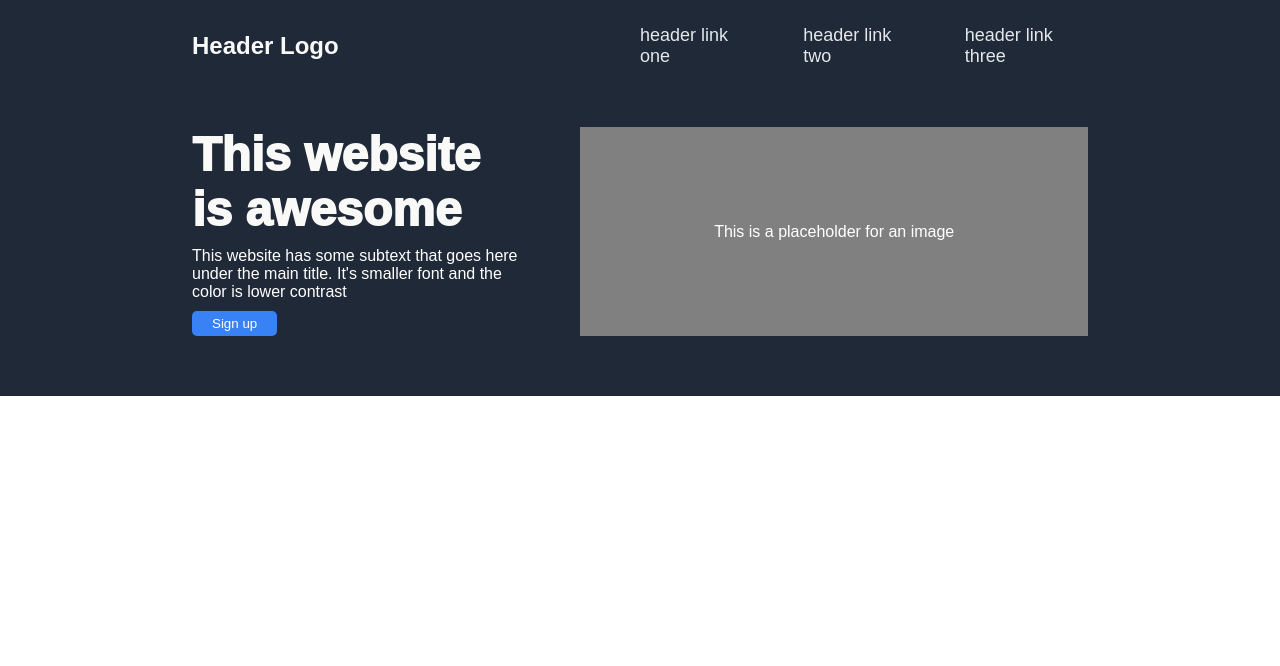
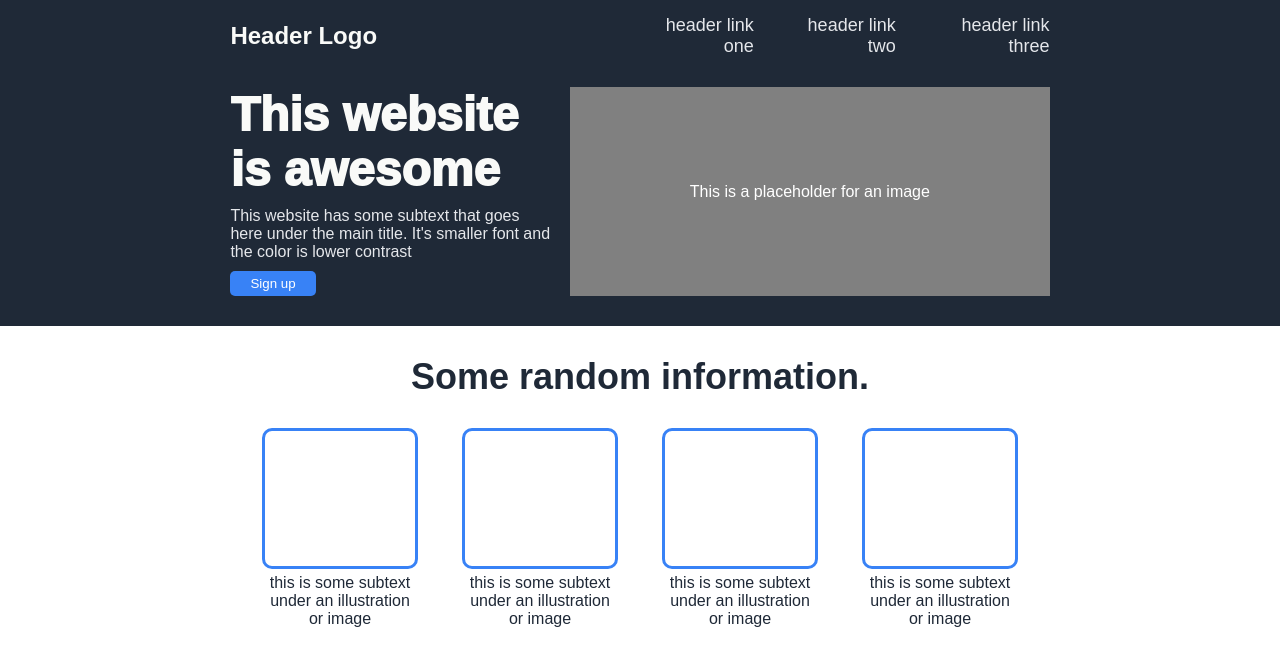
Before and after one commit to WilmarLofranco/landing-page-project, a plain HTML site: page index.html in a window 1280 px wide. Drawn offline with Linux system fonts and the light colour scheme.

Commit message:
Build and style the content of the page

```diff
--- a/index.html
+++ b/index.html
@@ -7,6 +7,7 @@
     <link rel="stylesheet" href="./style.css">
 </head>
 <body>
+<!-- Building the header -->
     <div class="header">
         <div class="top">
             <div>Header Logo</div>
@@ -25,6 +26,29 @@
             <div class="right">This is a placeholder for an image</div>
         </div>
     </div>
+<!-- Building the content -->
+    <div class="content">
+        <div class="some">Some random information.</div>
+        <div class="container">
+            <div class="info-one">
+                <div id="info-image"></div>
+                <div id="info-subtext">this is some subtext under an illustration or image</div>
+            </div>
+            <div class="info-two">
+                <div id="info-image"></div>
+                <div id="info-subtext">this is some subtext under an illustration or image</div>
+            </div>
+            <div class="info-three">
+                <div id="info-image"></div>
+                <div id="info-subtext">this is some subtext under an illustration or image</div>
+            </div>
+            <div class="info-four">
+                <div id="info-image"></div>
+                <div id="info-subtext">this is some subtext under an illustration or image</div>
+            </div>
+        </div>
 
+    </div>
+<!--  -->
 </body>
 </html>
--- a/style.css
+++ b/style.css
@@ -12,7 +12,7 @@ body {
 .header {
     background-color: #1f2937;
     color: white;
-    padding: 0% 15%;
+    padding: 0% 18%;
 }
 
 .top div,
@@ -27,13 +27,13 @@ body {
     align-items: center;
     display: flex;
     font-weight: bolder;
-    padding-top: 25px;
-    padding-bottom: 60px;
+    padding-top: 15px;
+    padding-bottom: 30px;
 }
 
 .links {
     display: flex;
-    gap: 50px;
+    gap: 30px;
     align-items: center;
     justify-content: flex-end;
     font-weight: 100;
@@ -44,13 +44,14 @@ a {
     list-style-type: none;
     color: #e5e7eb;
     font-size: 18px;
+    text-align: right;
 }
 
 .main {
     display: flex;
     flex-direction: row;
-    gap: 50px;
-    padding-bottom: 60px;
+    gap: 20px;
+    padding-bottom: 30px;
 }
 
 .left,
@@ -86,3 +87,58 @@ button {
     border-style: none;
     padding: 5px 20px;
 }
+
+.title-subtext {
+    color: #e5e7eb;
+}
+
+/* Content Syling */
+
+.content {
+    display: flex;
+    flex-direction: column;
+    padding: 30px;
+    gap: 30px;
+}
+
+.content div {
+    display: flex;
+}
+
+div.some {
+    flex-grow: 1;
+    justify-content: center;
+    color: #1f2937;
+    font-size: 36px;
+    font-weight: bolder;
+}
+
+.container {
+    justify-content: center;
+    gap: 50px;
+
+#info-image {
+    height: 150px;
+    width: 150px;
+    border-style: solid;
+    border-color: #3882f6;
+    border-radius: 10px;
+}
+
+#info-subtext {
+    flex-wrap: wrap;
+    color: #1f2937;
+    font-size: 16px;
+}
+
+.info-one,
+.info-two,
+.info-three,
+.info-four {
+    flex-direction: column;
+    align-items: center;
+    width: 150px;
+    height: 200px;
+    text-align: center;
+    gap: 5px;
+}
```
